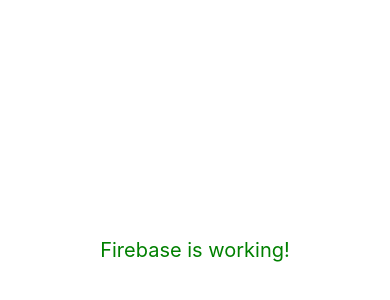
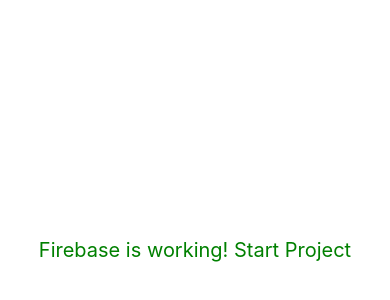
Before and after one commit to seceremrecan/e-laboratory-system, a React Native app: screen / in a window 390 px wide. Shown: the part 172-472 px from the top of the page. Built offline with nearby package versions, Linux system fonts and the light colour scheme.

Commit message:
latest version of the project

```diff
--- a/App.js
+++ b/App.js
@@ -18,7 +18,7 @@
 export default function App() {
   return (
     <View style={{ flex: 1, justifyContent: "center", alignItems: "center" }}>
-      <Text style={{ fontSize: 20, color: "green" }}>Firebase is working!</Text>
+      <Text style={{ fontSize: 20, color: "green" }}>Firebase is working! Start Project</Text>
     </View>
   );
 }
```
